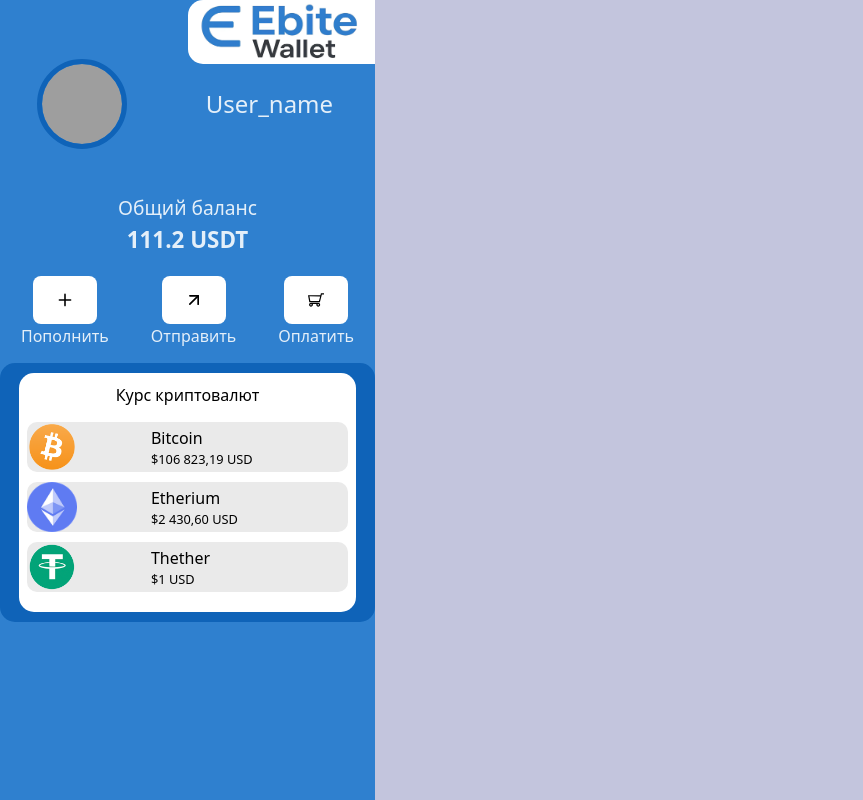
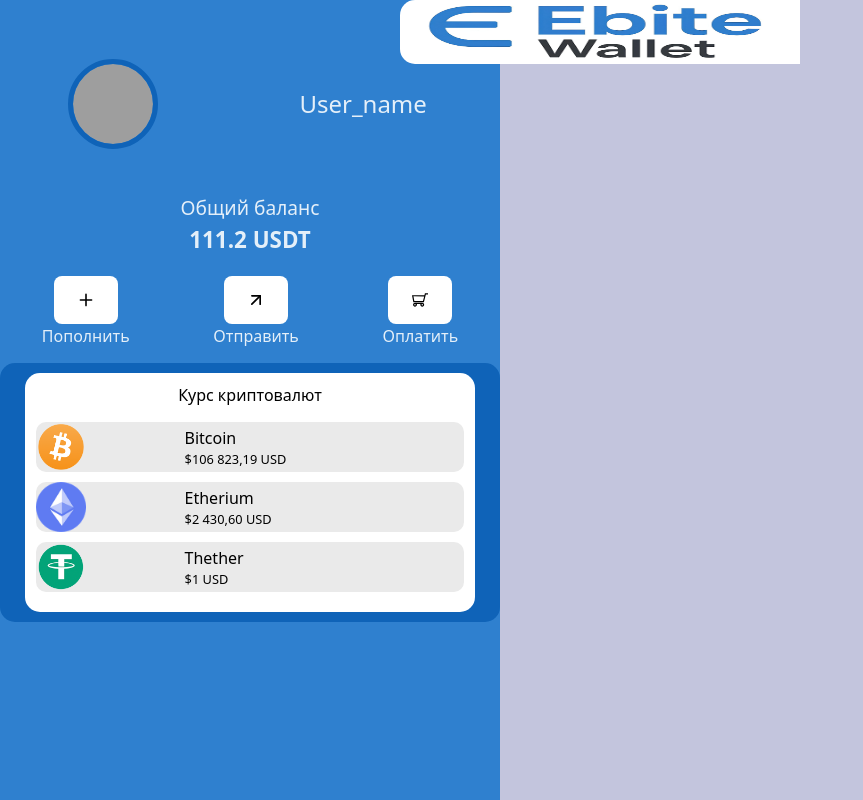
Before and after one commit to PavelScript/EbiteWallet, a React (Vite) app: page / in a window 1280 px wide. Shown: the whole page, without its empty margins (0-863 px from the left). Built offline with nearby package versions, Linux system fonts and the light colour scheme; grey boxes are pictures that could not be loaded.

Commit message:
fixed bug with width

```diff
--- a/src/components/Header/Header.module.scss
+++ b/src/components/Header/Header.module.scss
@@ -2,6 +2,7 @@
     background-color: rgb(47, 128, 207);
     height: 8%;
     min-width: 375px;
+    width:100vw;
     max-width: 800px;
     display: flex;
     align-items: center;
--- a/src/pages/Main/Main.module.scss
+++ b/src/pages/Main/Main.module.scss
@@ -4,7 +4,8 @@
     height: 100vh;
     height: 100svh;
     min-width: 375px;
-    max-width: 800px;
+    width:100vw;
+    max-width: 500px;
     background-color: rgb(47, 128, 207);
 
 
```
